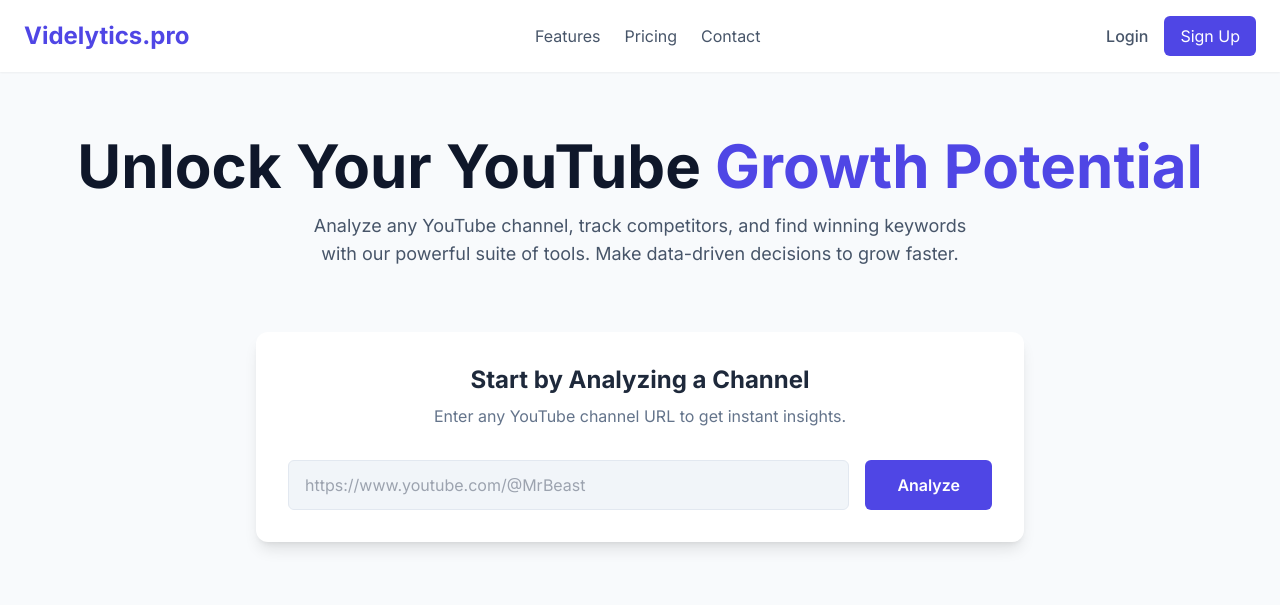
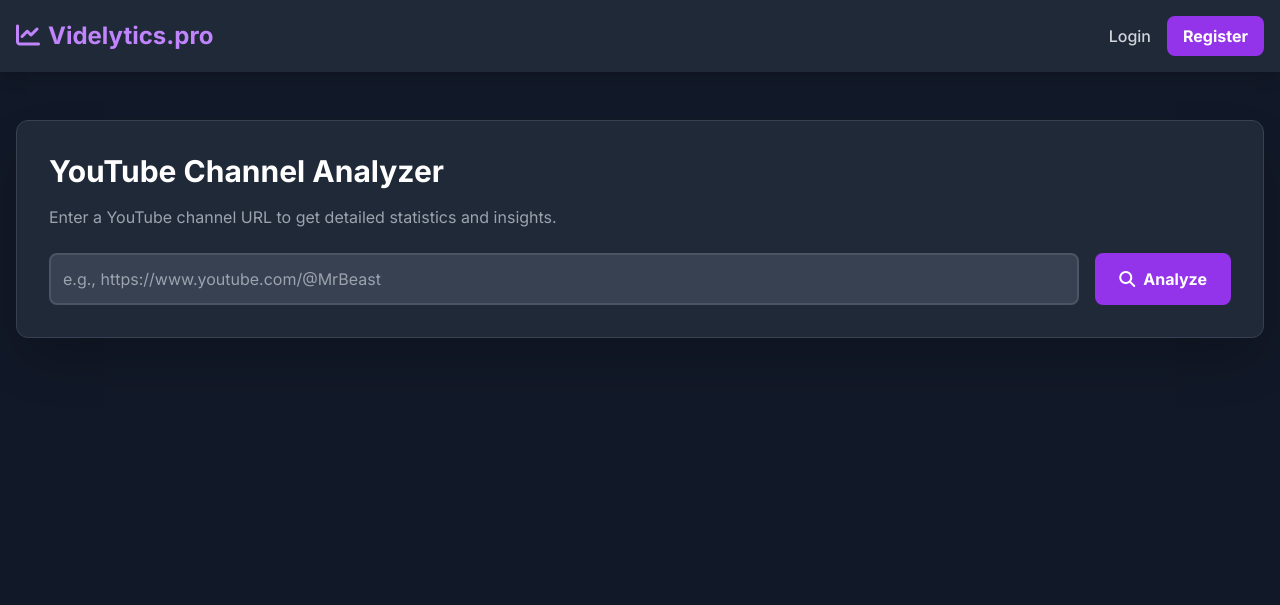
Before and after one commit to SCHANDAN996/videlytics-pro, a Django app: template main_app/templates/index.html in a window 1280 px wide. Shown: the top 605 px of the page. Run offline with Django 3.2, Linux system fonts and the light colour scheme; the template is opened without the code that fills it, so the values that code supplies are empty; grey boxes labelled with a size stand in for pictures from a placeholder-image service; some libraries are stand-ins or nearby versions.

Commit message:
Update index.html

```diff
--- a/main_app/templates/index.html
+++ b/main_app/templates/index.html
@@ -1,174 +1,64 @@
-<!DOCTYPE html>
-<html lang="en">
-<head>
-    <meta charset="UTF-8">
-    <meta name="viewport" content="width=device-width, initial-scale=1.0">
-    <title>Videlytics.pro - YouTube Growth Suite</title>
-    <script src="https://cdn.tailwindcss.com"></script>
-    <link href="https://fonts.googleapis.com/css2?family=Inter:wght@400;500;600;700&display=swap" rel="stylesheet">
-    <style>
-        body {
-            font-family: 'Inter', sans-serif;
-        }
-        .loader {
-            border: 4px solid #f3f3f3;
-            border-top: 4px solid #4f46e5;
-            border-radius: 50%;
-            width: 40px;
-            height: 40px;
-            animation: spin 1s linear infinite;
-        }
-        @keyframes spin {
-            0% { transform: rotate(0deg); }
-            100% { transform: rotate(360deg); }
-        }
-    </style>
-</head>
-<body class="bg-slate-50 text-slate-800">
+{% extends 'base.html' %}
 
-    <!-- Header Section -->
-    <header class="bg-white shadow-sm sticky top-0 z-50">
-        <nav class="container mx-auto px-6 py-4 flex justify-between items-center">
-            <a href="#" class="text-2xl font-bold text-indigo-600">Videlytics.pro</a>
-            <div class="hidden md:flex items-center space-x-6">
-                <a href="#features" class="text-slate-600 hover:text-indigo-600">Features</a>
-                <a href="#pricing" class="text-slate-600 hover:text-indigo-600">Pricing</a>
-                <a href="#" class="text-slate-600 hover:text-indigo-600">Contact</a>
-            </div>
-            <div class="flex items-center space-x-4">
-                <a href="#" class="hidden md:block text-slate-600 font-medium hover:text-indigo-600">Login</a>
-                <a href="#" class="bg-indigo-600 text-white px-4 py-2 rounded-md hover:bg-indigo-700 transition">Sign Up</a>
-            </div>
-        </nav>
-    </header>
+{% block title %}Dashboard - Videlytics.pro{% endblock %}
 
-    <!-- Main Content -->
-    <main class="container mx-auto px-6 py-16">
-
-        <!-- Hero Section -->
-        <section class="text-center">
-            <h1 class="text-4xl md:text-6xl font-extrabold text-slate-900 leading-tight">
-                Unlock Your YouTube <span class="text-indigo-600">Growth Potential</span>
-            </h1>
-            <p class="mt-4 text-lg text-slate-600 max-w-2xl mx-auto">
-                Analyze any YouTube channel, track competitors, and find winning keywords with our powerful suite of tools. Make data-driven decisions to grow faster.
-            </p>
-        </section>
-
-        <!-- Channel Analyzer Tool -->
-        <section id="analyzer" class="mt-16 bg-white p-8 rounded-xl shadow-lg max-w-3xl mx-auto">
-            <h2 class="text-2xl font-bold text-center text-slate-800">Start by Analyzing a Channel</h2>
-            <p class="text-center text-slate-500 mt-2">Enter any YouTube channel URL to get instant insights.</p>
-
-            <div class="mt-8">
-                <form id="channel-form">
+{% block content %}
+<!-- Yahan aapka purana index.html ka content hai, ab yeh base.html se jud gaya hai -->
+<div class="bg-gray-100 dark:bg-gray-800 p-6 sm:p-8 rounded-xl shadow-2xl mb-8 border border-gray-200 dark:border-gray-700">
+    <h2 class="text-2xl sm:text-3xl font-bold text-gray-800 dark:text-white mb-4">YouTube Channel Analyzer</h2>
+    <p class="text-gray-600 dark:text-gray-400 mb-6">Enter a YouTube channel URL to get detailed statistics and insights.</p>
     <div class="flex flex-col sm:flex-row gap-4">
-                        <input type="url" id="channel-url" placeholder="https://www.youtube.com/@MrBeast" required class="flex-grow w-full px-4 py-3 bg-slate-100 rounded-md border border-slate-200 focus:outline-none focus:ring-2 focus:ring-indigo-500">
-                        <button type="submit" class="bg-indigo-600 text-white font-semibold px-8 py-3 rounded-md hover:bg-indigo-700 transition duration-300 w-full sm:w-auto">
-                            Analyze
+        <input type="text" id="channelUrl" class="flex-grow bg-white dark:bg-gray-700 text-gray-800 dark:text-gray-200 border-2 border-gray-300 dark:border-gray-600 rounded-lg p-3 focus:outline-none focus:ring-2 focus:ring-purple-500" placeholder="e.g., https://www.youtube.com/@MrBeast">
+        <button id="analyzeBtn" class="bg-purple-600 hover:bg-purple-700 text-white font-bold py-3 px-6 rounded-lg transition-transform transform hover:scale-105 flex items-center justify-center">
+            <i class="fas fa-search mr-2"></i> Analyze
         </button>
     </div>
-                </form>
-            </div>
-        </section>
-
-        <!-- Results Section -->
-        <section id="results-section" class="mt-12 max-w-4xl mx-auto hidden">
-            <div id="loader" class="mx-auto loader hidden"></div>
-
-            <div id="results-content" class="hidden">
-                <div class="text-center mb-8">
-                    <img id="channel-thumbnail" src="https://placehold.co/100x100/E2E8F0/4A5568?text=Logo" alt="Channel Thumbnail" class="w-24 h-24 rounded-full mx-auto mb-4 border-4 border-white shadow-md">
-                    <h3 id="channel-title" class="text-3xl font-bold text-slate-900">Channel Name</h3>
-                    <p id="channel-handle" class="text-slate-500">@handle</p>
 </div>
 
-                <div class="grid grid-cols-1 md:grid-cols-2 lg:grid-cols-4 gap-6">
-                    <!-- Subscribers Card -->
-                    <div class="bg-white p-6 rounded-lg shadow-md text-center">
-                        <p class="text-sm font-medium text-slate-500">SUBSCRIBERS</p>
-                        <p id="subscribers-count" class="text-4xl font-bold text-indigo-600 mt-2">0</p>
+<div id="results" class="bg-gray-100 dark:bg-gray-800 p-6 sm:p-8 rounded-xl shadow-2xl border border-gray-200 dark:border-gray-700 hidden">
+    <div class="flex items-center mb-6">
+        <img id="channelThumbnail" src="" alt="Channel Thumbnail" class="w-20 h-20 sm:w-24 sm:h-24 rounded-full mr-6 border-4 border-purple-500">
+        <div>
+            <h3 id="channelName" class="text-2xl sm:text-3xl font-extrabold text-gray-800 dark:text-white"></h3>
+            <p id="channelHandle" class="text-gray-500 dark:text-gray-400"></p>
         </div>
-                    <!-- Total Views Card -->
-                    <div class="bg-white p-6 rounded-lg shadow-md text-center">
-                        <p class="text-sm font-medium text-slate-500">TOTAL VIEWS</p>
-                        <p id="views-count" class="text-4xl font-bold text-indigo-600 mt-2">0</p>
     </div>
-                    <!-- Total Videos Card -->
-                    <div class="bg-white p-6 rounded-lg shadow-md text-center">
-                        <p class="text-sm font-medium text-slate-500">TOTAL VIDEOS</p>
-                        <p id="videos-count" class="text-4xl font-bold text-indigo-600 mt-2">0</p>
+    <div class="grid grid-cols-2 sm:grid-cols-4 gap-4 sm:gap-6 text-center">
+        <div class="bg-gray-200 dark:bg-gray-700 p-4 rounded-lg">
+            <p class="text-sm text-gray-600 dark:text-gray-400">Subscribers</p>
+            <p id="subscribers" class="text-xl sm:text-2xl font-bold text-gray-900 dark:text-white"></p>
         </div>
-                    <!-- Joined Date Card (Placeholder) -->
-                     <div class="bg-white p-6 rounded-lg shadow-md text-center">
-                        <p class="text-sm font-medium text-slate-500">JOINED</p>
-                        <p id="joined-date" class="text-4xl font-bold text-indigo-600 mt-2">N/A</p>
+        <div class="bg-gray-200 dark:bg-gray-700 p-4 rounded-lg">
+            <p class="text-sm text-gray-600 dark:text-gray-400">Total Views</p>
+            <p id="totalViews" class="text-xl sm:text-2xl font-bold text-gray-900 dark:text-white"></p>
+        </div>
+        <div class="bg-gray-200 dark:bg-gray-700 p-4 rounded-lg">
+            <p class="text-sm text-gray-600 dark:text-gray-400">Total Videos</p>
+            <p id="totalVideos" class="text-xl sm:text-2xl font-bold text-gray-900 dark:text-white"></p>
+        </div>
+        <div class="bg-gray-200 dark:bg-gray-700 p-4 rounded-lg">
+            <p class="text-sm text-gray-600 dark:text-gray-400">Joined</p>
+            <p id="publishedAt" class="text-xl sm:text-2xl font-bold text-gray-900 dark:text-white"></p>
         </div>
     </div>
 </div>
-        </section>
-
-    </main>
 
 <script>
-        const channelForm = document.getElementById('channel-form');
-        const resultsSection = document.getElementById('results-section');
-        const loader = document.getElementById('loader');
-        const resultsContent = document.getElementById('results-content');
+    // Note: Abhi ke liye yeh JavaScript sirf UI dikhane ke liye hai.
+    // Asli data hum agle step me Django se laayenge.
+    document.getElementById('analyzeBtn').addEventListener('click', function() {
+        const resultsDiv = document.getElementById('results');
 
-        channelForm.addEventListener('submit', (e) => {
-            e.preventDefault();
-            const channelUrl = document.getElementById('channel-url').value;
+        // Dummy Data for demonstration
+        document.getElementById('channelThumbnail').src = 'https://yt3.googleusercontent.com/ytc/AIdro_k-3235b22ETwQOQn_v_m5d6z4sUsm8-3-G22X_vQ=s176-c-k-c0x00ffffff-no-rj';
+        document.getElementById('channelName').textContent = 'MrBeast';
+        document.getElementById('channelHandle').textContent = '@MrBeast';
+        document.getElementById('subscribers').textContent = '250M';
+        document.getElementById('totalViews').textContent = '45B';
+        document.getElementById('totalVideos').textContent = '790';
+        document.getElementById('publishedAt').textContent = 'Feb 20, 2012';
 
-            if (!channelUrl) return;
-
-            resultsSection.classList.remove('hidden');
-            resultsContent.classList.add('hidden');
-            loader.classList.remove('hidden');
-
-            setTimeout(() => {
-                const mockData = {
-                    thumbnailUrl: 'https://yt3.ggpht.com/ytc/AIdro_k-3Gf_u8Vf3AgJ1823sVb2JM2233a-Ie67dWf7wA=s88-c-k-c0x00ffffff-no-rj',
-                    title: 'MrBeast',
-                    handle: '@MrBeast',
-                    subscribers: 292000000,
-                    views: 54321987654,
-                    videos: 790,
-                    joined: '2012'
-                };
-
-                displayResults(mockData);
-
-                loader.classList.add('hidden');
-                resultsContent.classList.remove('hidden');
-
-            }, 2000);
+        resultsDiv.classList.remove('hidden');
     });
-
-        function displayResults(data) {
-            document.getElementById('channel-thumbnail').src = data.thumbnailUrl;
-            document.getElementById('channel-title').textContent = data.title;
-            document.getElementById('channel-handle').textContent = data.handle;
-            document.getElementById('subscribers-count').textContent = formatNumber(data.subscribers);
-            document.getElementById('views-count').textContent = formatNumber(data.views);
-            document.getElementById('videos-count').textContent = formatNumber(data.videos);
-            document.getElementById('joined-date').textContent = data.joined;
-        }
-
-        function formatNumber(num) {
-            if (num >= 1000000000) {
-                return (num / 1000000000).toFixed(1).replace(/\.0$/, '') + 'B';
-            }
-            if (num >= 1000000) {
-                return (num / 1000000).toFixed(1).replace(/\.0$/, '') + 'M';
-            }
-            if (num >= 1000) {
-                return (num / 1000).toFixed(1).replace(/\.0$/, '') + 'K';
-            }
-            return num;
-        }
-
 </script>
-
-</body>
-</html>
+{% endblock %}
```
Lines whose indentation alone changed are shown as unchanged.
